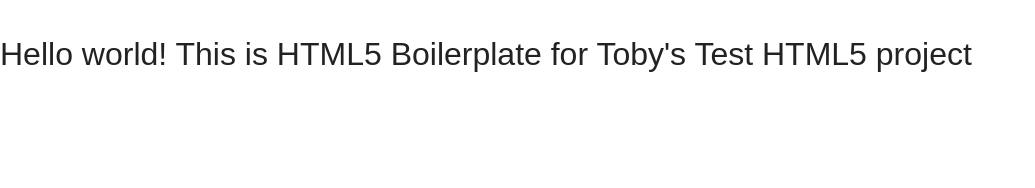
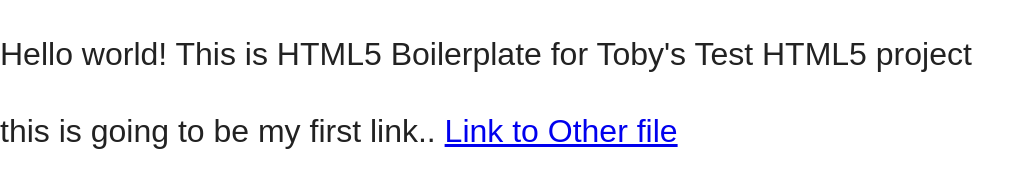
Before and after one commit to tobybot11/html5test, a plain HTML site: page index.html in a window 1280 px wide. Shown: the whole page, without its empty margins (0-1035 px from the left). Drawn offline with nearby package versions, Linux system fonts and the light colour scheme.

Commit message:
added link to index.html and the other.html file

```diff
--- a/index.html
+++ b/index.html
@@ -23,6 +23,7 @@
 
         <!-- Add your site or application content here -->
         <p>Hello world! This is HTML5 Boilerplate for Toby's Test HTML5 project</p>
+        <p> this is going to be my first link.. <a href="other.html">Link to Other file</a></p>
 
         <script src="//ajax.googleapis.com/ajax/libs/jquery/1.9.0/jquery.min.js"></script>
         <script>window.jQuery || document.write('<script src="js/vendor/jquery-1.9.0.min.js"><\/script>')</script>
```
